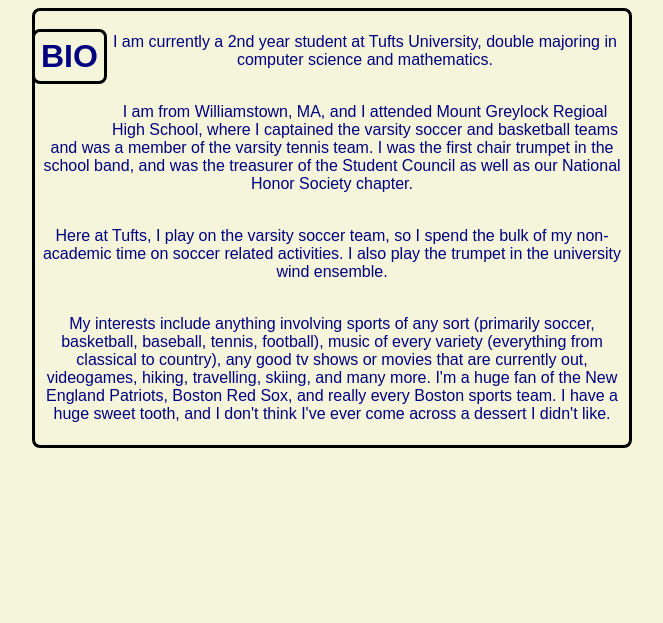
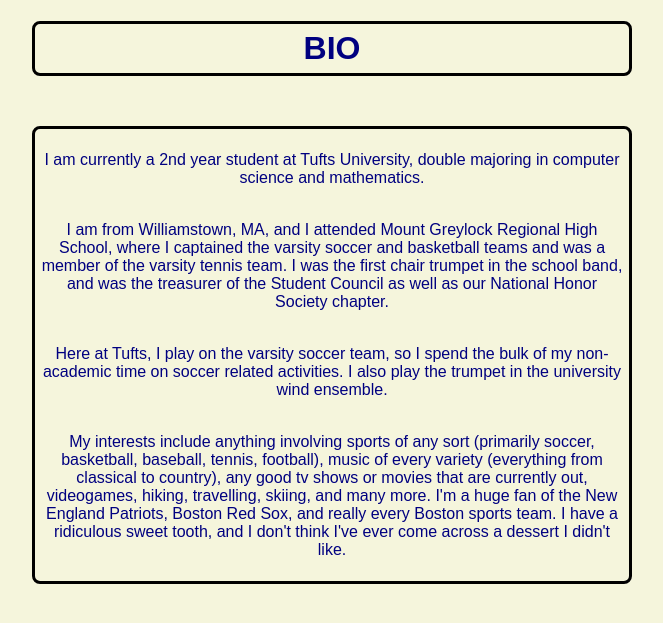
Before and after one commit to nmajumder/nmajumder.github.io, a PHP site: page /bio.html in a window 1280 px wide. Shown: the top 623 px of the page, without its empty margins (308-971 px from the left). Run offline with PHP 8.4, Linux system fonts and the light colour scheme.

Commit message:
modified bio

```diff
--- a/bio.html
+++ b/bio.html
@@ -14,9 +14,9 @@
 	</header>
 	<div id="main">
 		<p>I am currently a 2nd year student at Tufts University, double majoring in computer science and mathematics.</p>
-		<p><br />I am from Williamstown, MA, and I attended Mount Greylock Regioal High School, where I captained the varsity soccer and basketball teams and was a member of the varsity tennis team. I was the first chair trumpet in the school band, and was the treasurer of the Student Council as well as our National Honor Society chapter.</p>
+		<p><br />I am from Williamstown, MA, and I attended Mount Greylock Regional High School, where I captained the varsity soccer and basketball teams and was a member of the varsity tennis team. I was the first chair trumpet in the school band, and was the treasurer of the Student Council as well as our National Honor Society chapter.</p>
 		<p><br />Here at Tufts, I play on the varsity soccer team, so I spend the bulk of my non-academic time on soccer related activities. I also play the trumpet in the university wind ensemble.</p>
-		<p><br />My interests include anything involving sports of any sort (primarily soccer, basketball, baseball, tennis, football), music of every variety (everything from classical to country), any good tv shows or movies that are currently out, videogames, hiking, travelling, skiing, and many more. I'm a huge fan of the New England Patriots, Boston Red Sox, and really every Boston sports team. I have a huge sweet tooth, and I don't think I've ever come across a dessert I didn't like.</p>
+		<p><br />My interests include anything involving sports of any sort (primarily soccer, basketball, baseball, tennis, football), music of every variety (everything from classical to country), any good tv shows or movies that are currently out, videogames, hiking, travelling, skiing, and many more. I'm a huge fan of the New England Patriots, Boston Red Sox, and really every Boston sports team. I have a ridiculous sweet tooth, and I don't think I've ever come across a dessert I didn't like.</p>
 	</div>
 </body>
 
--- a/bio_style.css
+++ b/bio_style.css
@@ -20,8 +20,6 @@
 }
 
 h1{
-	float: left;
-	float: top;
 	border: 3px solid #ABC;
 	border-radius: 8px;
 	border-color: black;
```
